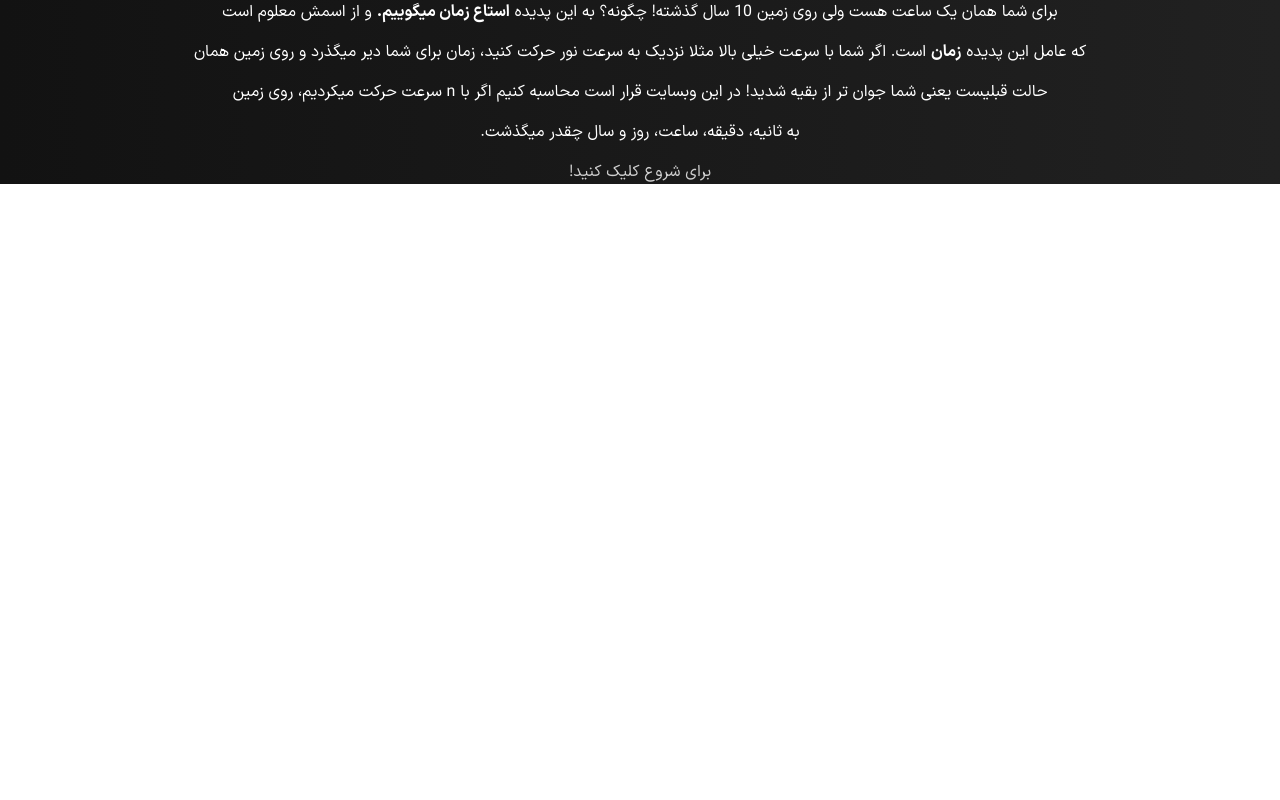
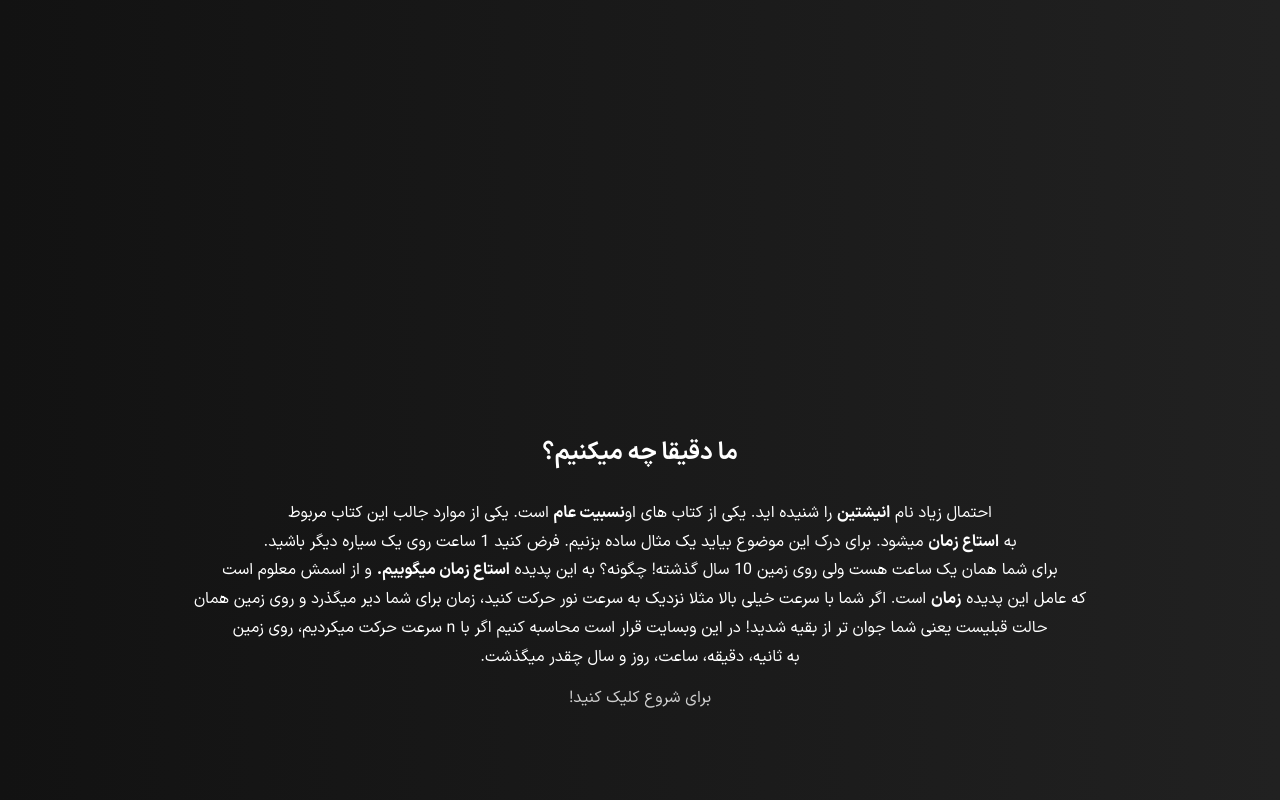
Before and after one commit to MACsepehri/Kharazmi1405-1406, a React (Vite) app in the folder RelativityLab/: page / in a window 1280 px wide. Shown: the part 640-1440 px from the top of the page. Before the commit the page ends 824 px from the top, so only its background shows below. Built offline with nearby package versions, Linux system fonts and the light colour scheme.

Commit message:
Added some css

```diff
--- a/RelativityLab/src/App.jsx
+++ b/RelativityLab/src/App.jsx
@@ -1,22 +1,25 @@
 import { Link } from "react-router-dom";
+import { LineHeight, Section } from "./assets/Base";
 
 export default function App() {
     return (
         <div>
-            <div>
+            <Section>
                 <h1>Relativity Lab</h1>
                 <p>آزمایشگاه اتساع زمان (نسبیت عام)</p>
-            </div>
-            <div>
+            </Section>
+            <Section style={{marginTop:'100vh'}}>
                 <h2>ما دقیقا چه میکنیم؟</h2>
+                <LineHeight>
                     <p>احتمال زیاد نام <strong>انیشتین</strong> را شنیده اید. یکی از کتاب های او<strong>نسبیت عام</strong> است. یکی از موارد جالب این کتاب مربوط</p>
                     <p>به <strong>استاع زمان</strong> میشود. برای درک این موضوع بیاید یک مثال ساده بزنیم. فرض کنید 1 ساعت روی یک سیاره دیگر باشید.</p>
                     <p>برای شما همان یک ساعت هست ولی روی زمین 10 سال گذشته! چگونه؟ به این پدیده <strong>استاع زمان میگوییم.</strong> و از اسمش معلوم است </p>
                     <p>که عامل این پدیده <strong>زمان</strong> است. اگر شما با سرعت خیلی بالا  مثلا نزدیک به سرعت نور حرکت کنید، زمان برای شما دیر میگذرد و روی زمین همان</p>
                     <p>حالت قبلیست یعنی شما جوان تر از بقیه شدید! در این وبسایت قرار است محاسبه کنیم اگر با n سرعت حرکت میکردیم، روی زمین</p>
-                <p>به ثانیه، دقیقه، ساعت، روز و سال چقدر میگذشت.</p>
+                    <p>به ثانیه، دقیقه، ساعت، روز و سال چقدر میگذشت.</p><br />
                     <Link to="/relativity">برای شروع کلیک کنید!</Link>
-            </div>
+                </LineHeight>
+            </Section>
         </div>
     )
 }
--- a/RelativityLab/src/assets/Base.jsx
+++ b/RelativityLab/src/assets/Base.jsx
@@ -51,3 +51,21 @@ export const Header = styled.header`
     gap: 10px;
     direction: ltr;
 `
+
+export const Section = styled.section`
+    width: 100%;
+    height: 100%;
+    position: absolute;
+    top: 50%;
+    right: 50%;
+    transform: translate(50%, -50%);
+    display: flex;
+    flex-direction: column;
+    justify-content: center;
+    align-items: center;
+    text-align: center;
+`;
+
+export const LineHeight = styled.div`
+    line-height: 0.8;
+`
```
Lines whose indentation alone changed are shown as unchanged.
